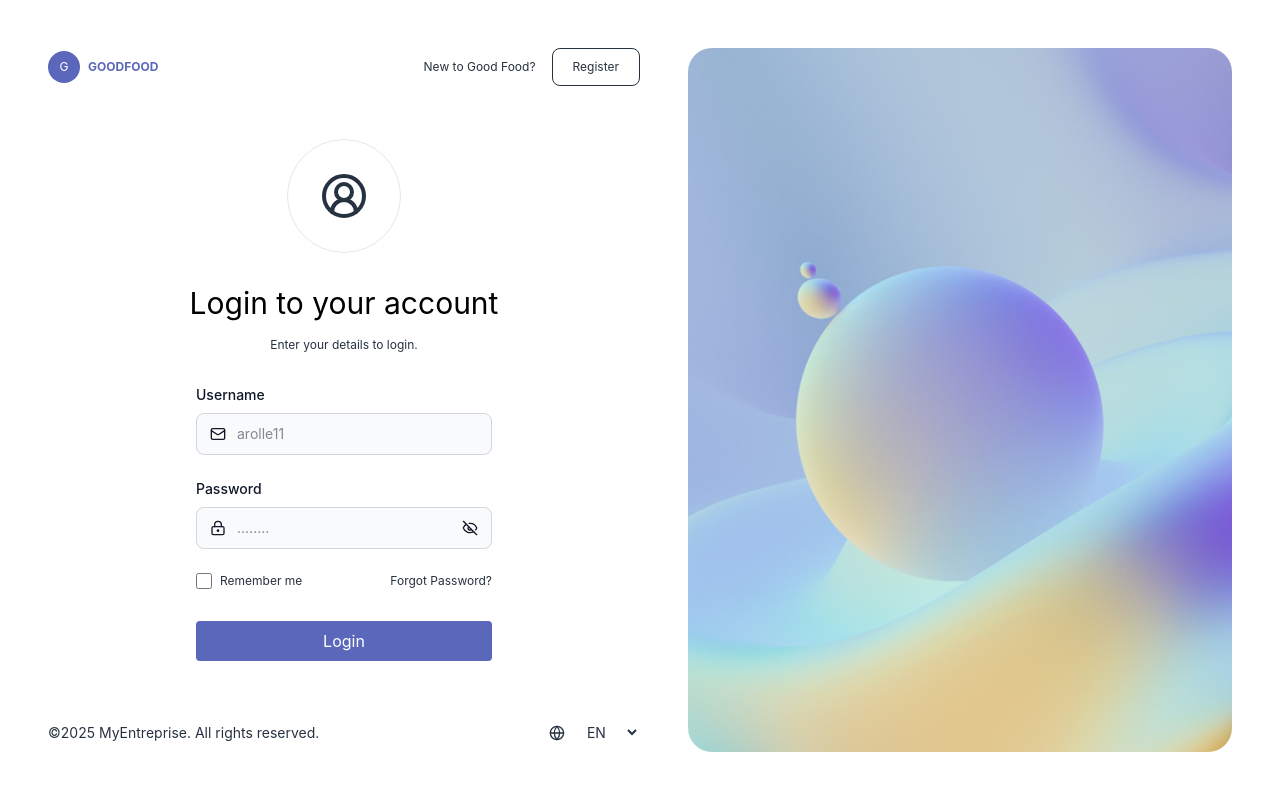
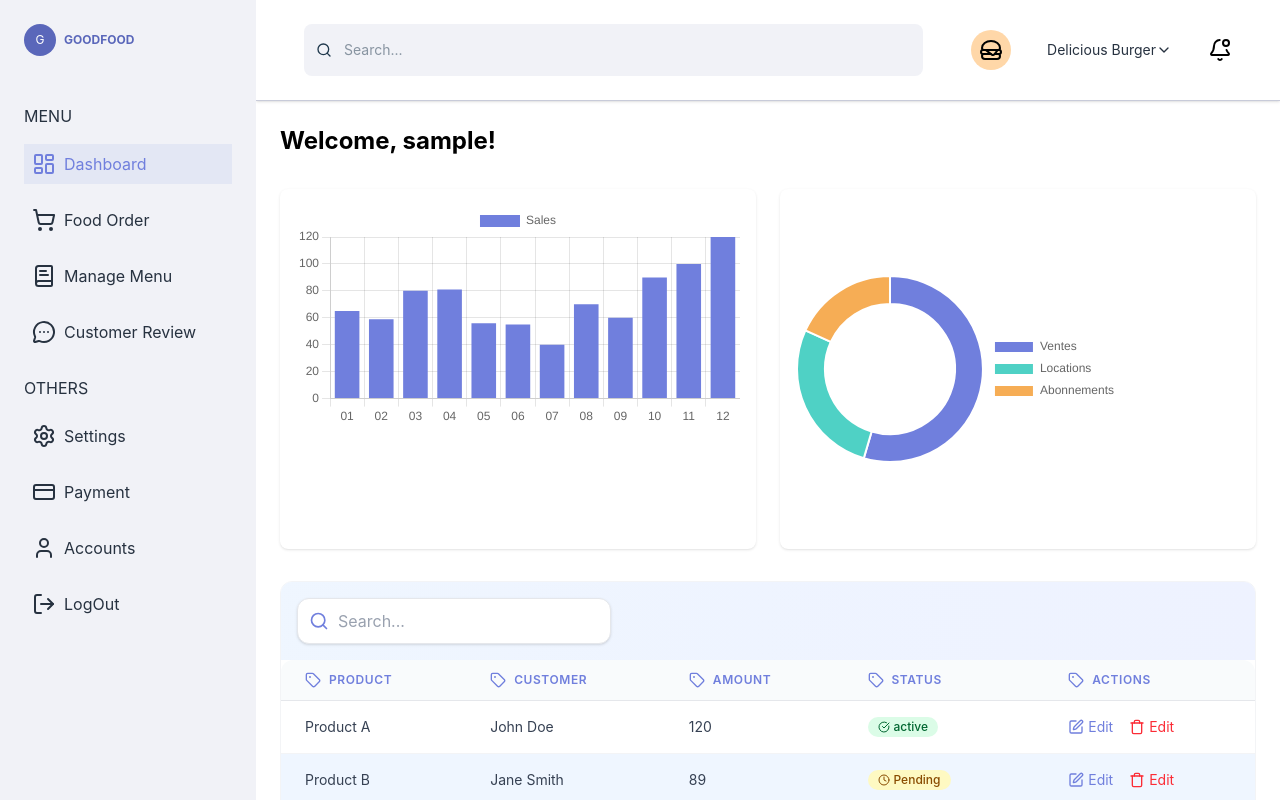
Before and after one commit to arolle11/vue3-boilerplate, a Vue app: page /home in a window 1280 px wide. Before the commit this address led to /. Built offline with nearby package versions, Linux system fonts and the light colour scheme; sample sign-in values are in the browser's storage.

Commit message:
update on authentification

```diff
--- a/src/main.ts
+++ b/src/main.ts
@@ -5,12 +5,15 @@
 import router from './router';
 import './styles/style.css';
 import { i18n } from '@/plugins/i18n';
+import { useAuthStore } from '@/stores/auth';
 
 const app = createApp(App);
 
 app.use(createPinia());
 app.use(i18n);
 app.use(router);
+const authStore = useAuthStore();
+authStore.initializeAuth();
 
 router.isReady().then(() => {
   app.mount('#app');
--- a/src/router/index.ts
+++ b/src/router/index.ts
@@ -69,9 +69,12 @@
 //   }
 // });
 
-router.beforeEach((to, from, next) => {
+router.beforeEach(async (to, from, next) => {
   const authStore = useAuthStore();
 
+  if (!authStore.isInitialized) {
+    await authStore.initializeAuth();
+  }
   if (to.meta.requiresAuth && !authStore.isAuthenticated) {
     next({ path: '/', query: { redirect: to.fullPath } });
     return;
--- a/src/stores/auth.ts
+++ b/src/stores/auth.ts
@@ -2,12 +2,12 @@
 import axios from 'axios';
 
 import type { User } from '@/types/user';
-import router from '@/router';
 
 interface AuthState {
   user: User | null;
   token: string | null;
   error: string | null;
+  _initialized: boolean;
 }
 
 export const useAuthStore = defineStore('auth', {
@@ -15,16 +15,16 @@
     user: null,
     token: null,
     error: null,
+    _initialized: false,
   }),
   getters: {
     isAuthenticated: (state) => !!state.token,
     currentUser: (state) => state.user,
+    isInitialized: (state) => state._initialized,
   },
   actions: {
     async login(credentials: { username: string; password: string }) {
       this.error = null;
-      // const router = useRouter();
-      console.log('Login response:', credentials);
       try {
         const response = await axios.post(
           `${import.meta.env.VITE_API_BASE_URL}/user/login`,
@@ -37,18 +37,17 @@
           }
         );
 
-        this.token = response.data.token;
+        this.token = response.data.accessToken;
         this.user = response.data;
-        localStorage.setItem('token', response.data.token);
+        localStorage.setItem('token', response.data.accessToken);
         localStorage.setItem('user', JSON.stringify(response.data));
-        router.push({ path: '/home' });
       } catch (error) {
-        console.error('Login error:', error);
         if (axios.isAxiosError(error)) {
           this.error = error.response?.data?.message || 'Login failed';
         } else {
           this.error = 'An unexpected error occurred';
         }
+        throw error;
       }
     },
 
@@ -67,7 +66,6 @@
             headers: { 'Content-Type': 'application/json' },
           }
         );
-        console.log('Registration response:', response.data);
       } catch (error) {
         if (axios.isAxiosError(error)) {
           this.error = error.response?.data?.message || 'Registration failed';
@@ -92,6 +90,7 @@
         this.token = token;
         this.user = JSON.parse(user);
       }
+      this._initialized = true;
     },
   },
 });
--- a/src/views/Home.vue
+++ b/src/views/Home.vue
@@ -1,6 +1,6 @@
 <template>
   <div class="flex flex-col gap-8 p-6 w-full min-h-screen">
-    <h1 class="text-2xl font-bold">{{ t('dashboard.title') }} {{ user?.name }}!</h1>
+    <h1 class="text-2xl font-bold">{{ t('dashboard.title') }} {{ user?.username }}!</h1>
 
     <div class="flex flex-col md:flex-row gap-6 w-full h-[400px] md:h-[45vh]">
       <div class="flex-1 h-full min-h-[200px]">
--- a/src/views/auth/Login.vue
+++ b/src/views/auth/Login.vue
@@ -228,8 +228,7 @@
       isSubmitting.value = true;
       loginError.value = '';
       await authStore.login(form.value);
-      console.log('Login successful');
-      //router.push('/home');
+      router.push('/home');
     } catch {
       loginError.value = 'Invalid username or password';
     } finally {
```
